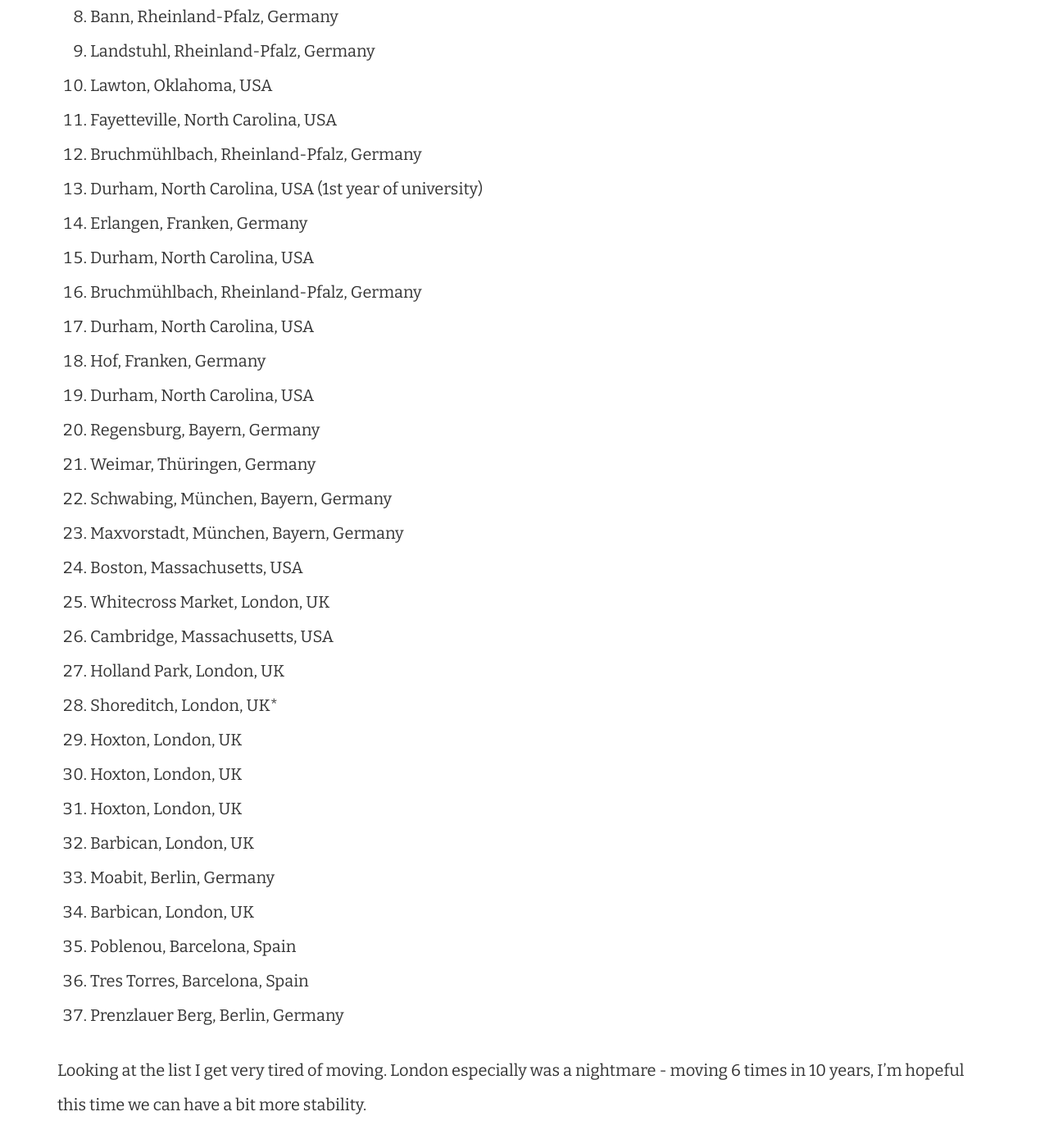
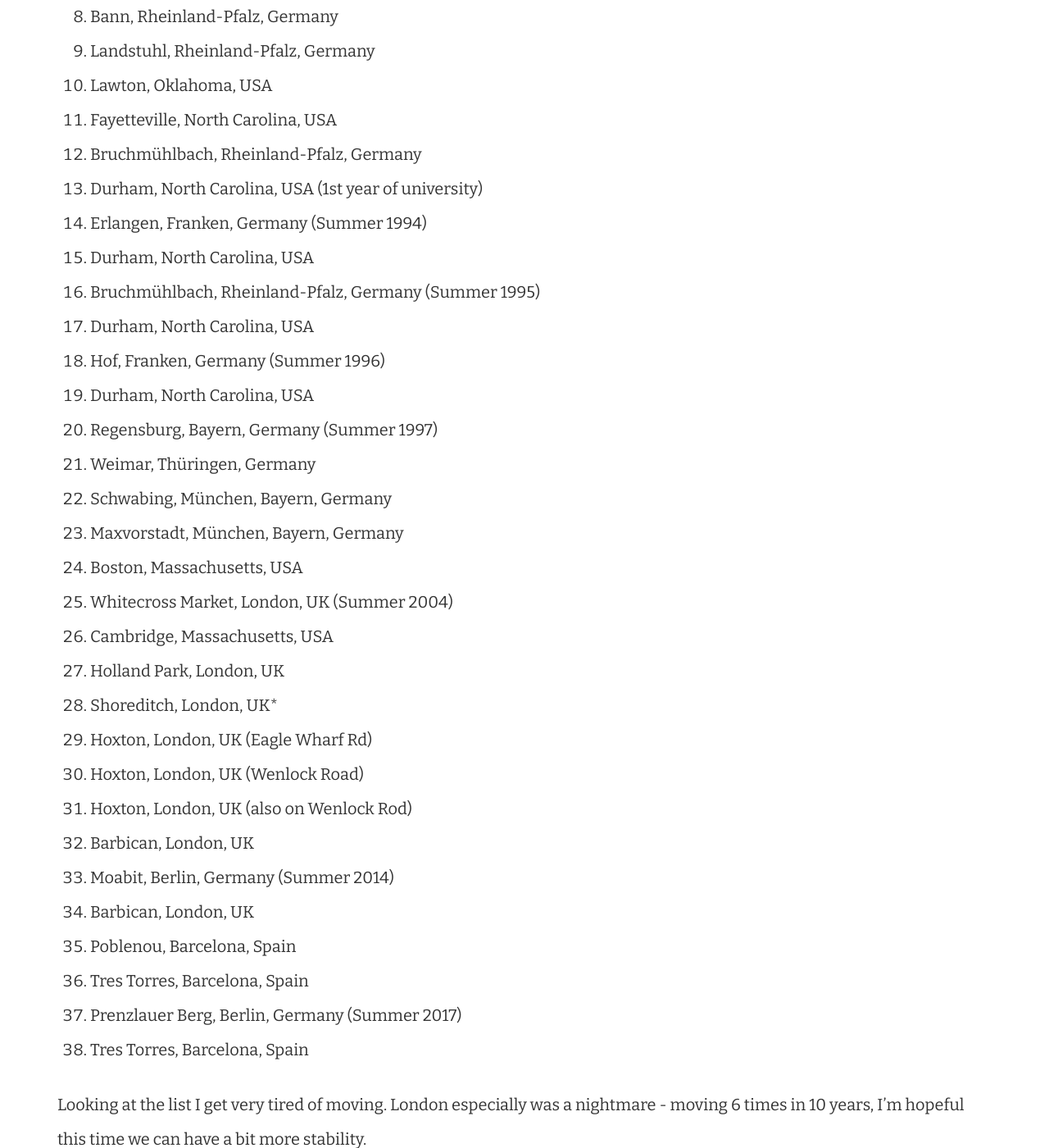
Before and after one commit to freyfogle/freyfogle.github.io, a Jekyll site: the page built from _posts/2015-10-25-where-im-from.md, in a window 1280 px wide and 1400 px high, scrolled down 838 px. Shown: the whole window at 82% size. Built offline with Jekyll 4.4.1, drawn with Linux system fonts in a browser that asks for light colours; comment, search, counter and statistics services are not loaded.

Commit message:
expanded where Ive lived post

```diff
--- a/_posts/2015-10-25-where-im-from.md
+++ b/_posts/2015-10-25-where-im-from.md
@@ -9,12 +9,45 @@ My post on Friday <a href="http://www.freyfogle.com/post/131741792220/house-hunt
 
 Here is a list of all the places in my life I’ve lived for at least 6 weeks
 
-<ol><li>Peoria, Illinois, USA</li><li>San Antonio, Texas, USA</li><li>Rümmer, Niedersachsen, Germany</li><li>San Antonio, Texas, USA
-</li><li>Medford, New Jersey, USA</li><li>Decatur, Illinois, USA</li><li>Ft. Jackson, South Carolina, USA</li><li>Bann, Rheinland-Pfalz, Germany</li><li>Landstuhl, Rheinland-Pfalz, Germany</li><li>Lawton, Oklahoma, USA</li><li>Fayetteville, North Carolina, USA</li><li>Bruchmühlbach, Rheinland-Pfalz, Germany</li><li>Durham, North Carolina, USA (1st year of university)</li><li>Erlangen, Franken, Germany</li><li>Durham, North Carolina, USA</li><li>Bruchmühlbach, Rheinland-Pfalz, Germany</li><li>Durham, North Carolina, USA</li><li>Hof, Franken, Germany</li><li>Durham, North Carolina, USA</li><li>Regensburg, Bayern, Germany</li><li>Weimar, Thüringen, Germany</li><li>Schwabing, München, Bayern, Germany</li><li>Maxvorstadt, München, Bayern, Germany</li><li>Boston, Massachusetts, USA</li><li>Whitecross Market, London, UK</li><li>Cambridge, Massachusetts, USA</li><li>Holland Park, London, UK</li><li>Shoreditch, London, UK*</li><li>Hoxton, London, UK</li><li>Hoxton, London, UK</li><li>Hoxton, London, UK</li><li>Barbican, London, UK</li><li>Moabit, Berlin, Germany</li>
+<ol>
+<li>Peoria, Illinois, USA</li>
+<li>San Antonio, Texas, USA</li>
+<li>Rümmer, Niedersachsen, Germany</li>
+<li>San Antonio, Texas, USA</li>
+<li>Medford, New Jersey, USA</li>
+<li>Decatur, Illinois, USA</li>
+<li>Ft. Jackson, South Carolina, USA</li>
+<li>Bann, Rheinland-Pfalz, Germany</li>
+<li>Landstuhl, Rheinland-Pfalz, Germany</li>
+<li>Lawton, Oklahoma, USA</li>
+<li>Fayetteville, North Carolina, USA</li>
+<li>Bruchmühlbach, Rheinland-Pfalz, Germany</li>
+<li>Durham, North Carolina, USA (1st year of university)</li>
+<li>Erlangen, Franken, Germany (Summer 1994)</li>
+<li>Durham, North Carolina, USA</li>
+<li>Bruchmühlbach, Rheinland-Pfalz, Germany (Summer 1995)</li>
+<li>Durham, North Carolina, USA</li>
+<li>Hof, Franken, Germany (Summer 1996)</li>
+<li>Durham, North Carolina, USA</li>
+<li>Regensburg, Bayern, Germany (Summer 1997)</li>
+<li>Weimar, Thüringen, Germany</li>
+<li>Schwabing, München, Bayern, Germany</li>
+<li>Maxvorstadt, München, Bayern, Germany</li>
+<li>Boston, Massachusetts, USA</li>
+<li>Whitecross Market, London, UK (Summer 2004)</li>
+<li>Cambridge, Massachusetts, USA</li>
+<li>Holland Park, London, UK</li>
+<li>Shoreditch, London, UK*</li>
+<li>Hoxton, London, UK (Eagle Wharf Rd)</li>
+<li>Hoxton, London, UK (Wenlock Road)</li>
+<li>Hoxton, London, UK (also on Wenlock Rod)</li>
+<li>Barbican, London, UK</li>
+<li>Moabit, Berlin, Germany (Summer 2014)</li>
 <li>Barbican, London, UK</li>
 <li>Poblenou, Barcelona, Spain</li>
 <li>Tres Torres, Barcelona, Spain</li>
-<li>Prenzlauer Berg, Berlin, Germany</li>
+<li>Prenzlauer Berg, Berlin, Germany (Summer 2017)</li>
+<li>Tres Torres, Barcelona, Spain</li>
 </ol>
 Looking at the list I get very tired of moving. London especially was a nightmare - moving 6 times in 10 years, I’m hopeful this time we can have a bit more stability.
 
```
